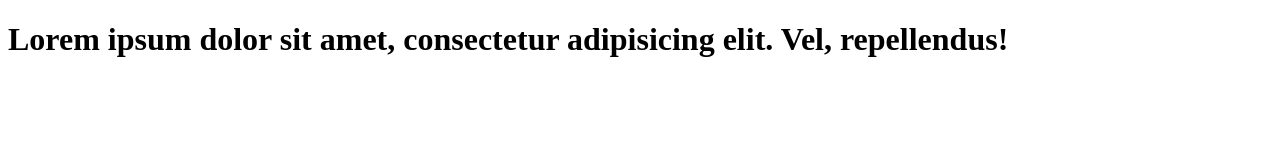
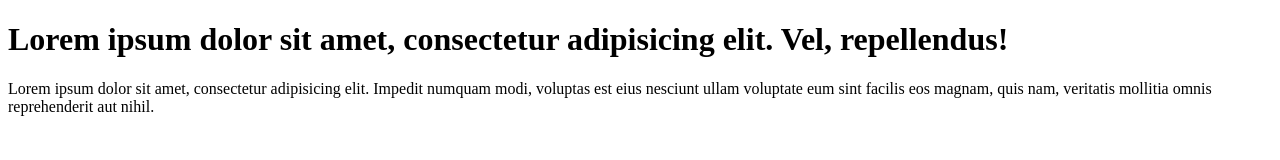
Before and after one commit to dorjizangpo-067/learn-git, a plain HTML site: page index.html in a window 1280 px wide. Drawn offline with Linux system fonts and the light colour scheme.

Commit message:
update index file

```diff
--- a/index.html
+++ b/index.html
@@ -7,5 +7,6 @@
 </head>
 <body>
     <h1>Lorem ipsum dolor sit amet, consectetur adipisicing elit. Vel, repellendus!</h1>
+    <p>Lorem ipsum dolor sit amet, consectetur adipisicing elit. Impedit numquam modi, voluptas est eius nesciunt ullam voluptate eum sint facilis eos magnam, quis nam, veritatis mollitia omnis reprehenderit aut nihil.</p>
 </body>
 </html>
```
